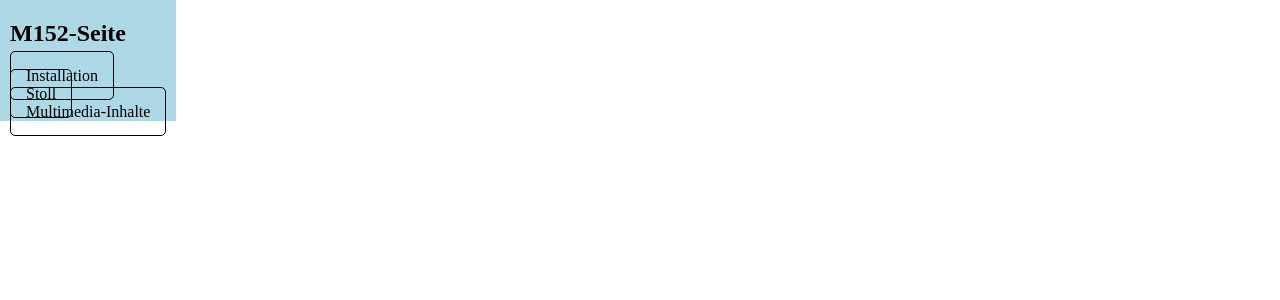
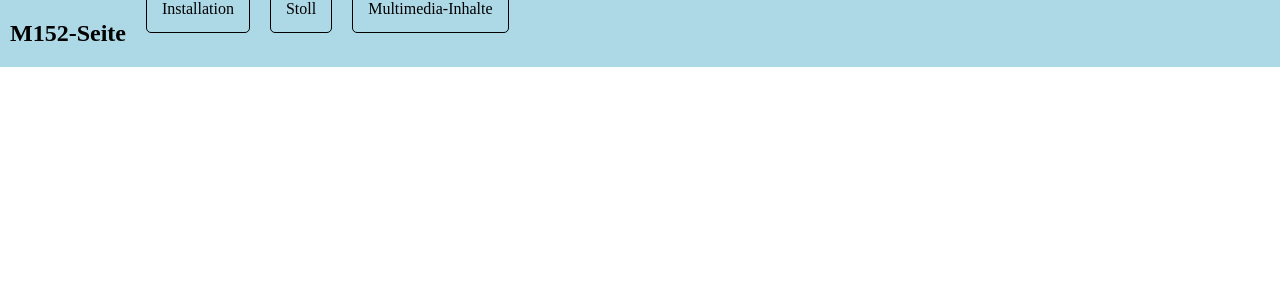
Before and after one commit to GogoDeveloper/m152, a PHP site: page / in a window 1280 px wide. Shown: the top 300 px of the page. Run offline with PHP 8.4, Linux system fonts and the light colour scheme.

Commit message:
nav update 4

```diff
--- a/styles/style.css
+++ b/styles/style.css
@@ -4,9 +4,14 @@ body{
 
 header{
     background-color: lightblue;
+    width: 100%;
+}
+
+nav{
     display: inline-flex;
     flex-direction: row;
 }
+
 
 a{
     color: black;
```
